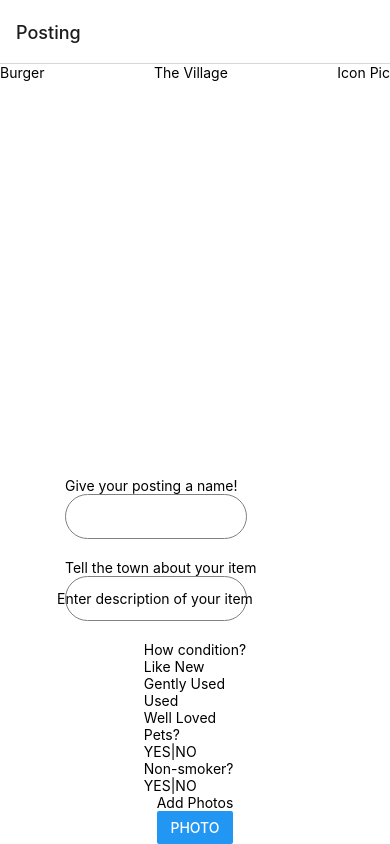
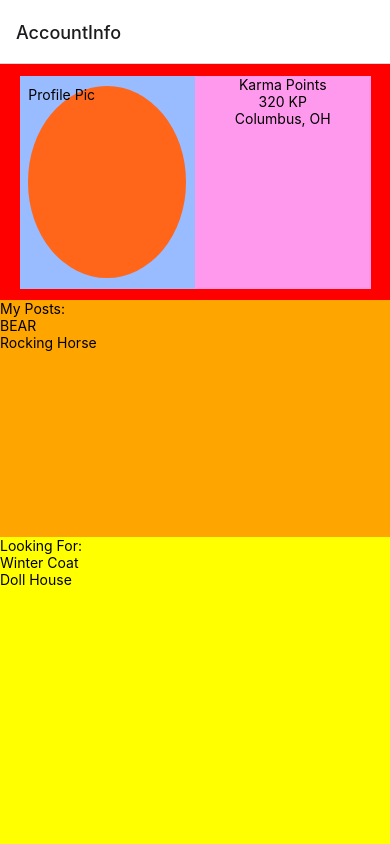
Before and after one commit to den-ny/village, a React Native app: screen /AccountInfo in a window 390 px wide. Built offline with nearby package versions, Linux system fonts and the light colour scheme.

Commit message:
Making progress on account page

```diff
--- a/App.js
+++ b/App.js
@@ -28,11 +28,11 @@ export default function App() {
         {/* <Stack.Screen name="Inbox" component={Inbox} /> */}
         {/* <Stack.Screen name="Message" component={Message} /> */}
 
-        {/* <Stack.Screen name="AccountInfo" component={AccountInfo} /> */}
+        <Stack.Screen name="AccountInfo" component={AccountInfo} />
         {/* <Stack.Screen name="ProductInfo" component={ProductInfo} /> */}
 
-        <Stack.Screen name="Posting" component={Posting} />
-        <Stack.Screen name="Upload" component={Upload} />
+        {/* <Stack.Screen name="Posting" component={Posting} />
+        <Stack.Screen name="Upload" component={Upload} /> */}
         {/* signin */}
         {/* <Stack.Screen name="Login" component={Login}/>  */}
 
--- a/screens/AccountInfo.js
+++ b/screens/AccountInfo.js
@@ -20,33 +20,35 @@ function AccountInfo({ navigation }) {
       <StatusBar style="auto" />
       {/* <Image style={styles.image} source={require("../assets/.png")} /> */}
 
-
-        <View style={styles.navBar}>
+      {/* NavBar */}
+        {/* <View style={styles.navBar}>
             <Button title="="></Button>
             <Text>Karen T </Text>
             <Button title="Setting"></Button>
-        </View>
+        </View> */}
       {/* List of messages */}
 
+      {/* Profile Info Section */}
+      <View style={styles.profile}>
+        <View style={styles.profile_left}>
+          <Text style={styles.profile_image}>Profile Pic</Text>
+        </View>
+        <View style={styles.profile_right}>
+          <Text style={styles.profile_lineOne}>Karma Points</Text>
+          <Text style={styles.profile_lineTwo}>320 KP</Text>
+          <Text style={styles.profile_lineThree}>Columbus, OH</Text>
+          {/* <Text style={styles.lineThree}>Location</Text> */}
+        </View>
+      </View>
 
-        <View style={styles.profile}>
-          <View style={styles.left}>
-            <Text>Profile Pic</Text>
-          </View>
-          <View style={styles.right}>
-            <Text style={styles.lineOne}>Karma Points</Text>
-            <Text style={styles.lineTwo}>ICON 320KP</Text>
-            {/* <Text style={styles.lineThree}>Location</Text> */}
-          </View>
-        </View>
-
-
+      {/* My Posts Section */}
       <View style={styles.myPost}>
         <Text>My Posts:</Text>
         <Text>BEAR</Text>
         <Text>Rocking Horse</Text>
       </View>
 
+      {/* Looking For Section */}
       <View style={styles.lookingFor}>
         <Text>Looking For:</Text>
         <Text>Winter Coat</Text>
@@ -59,7 +61,7 @@ function AccountInfo({ navigation }) {
             <Text style={styles.forgot_button}>Forgot Password?</Text>
           </TouchableOpacity> */}
 
-      <Pressable style={styles.loginBtn}>
+      {/* <Pressable style={styles.loginBtn}>
         <Text
           style={styles.loginText}
           title="Log In"
@@ -67,18 +69,91 @@ function AccountInfo({ navigation }) {
         >
           Log In
         </Text>
-      </Pressable>
+      </Pressable> */}
     </View>
   );
 }
 
 const styles = StyleSheet.create({
+
+  /* &&&&&&&&&&&&&&&&&&& Major Views Styles &&&&&&&&&&&&&&&&&&& */
+
+  //Big Container
   container: {
-    flex: 1,
+    flexDirection: "column",
     backgroundColor: "#fff",
     alignItems: "center",
-    justifyContent: "center",
+    justifyContent: "flex-start",
+    width: '100%',
+    height: '100%'
   },
+
+  //Navbar
+  navBar: {
+    backgroundColor: "#6AFF4D",
+    width: "100%",
+    flex: 1
+  },
+
+  //Profile View
+  profile: {
+    backgroundColor: "red",
+    width: "100%",
+    flex: 1,
+    flexDirection:'row',
+    justifyContent: 'center',
+    alignItems: 'center'
+  },
+
+  //My Posts
+  myPost: {
+    backgroundColor: "orange",
+    width: '100%',
+    flex: 1
+  },
+
+  //Looking For
+  lookingFor: {
+    backgroundColor: "yellow",
+    width: '100%',
+    flex: 1.3
+  },
+
+  /* &&&&&&&&&&&&&&&&&&&&&&&&&&&&&&&&&&&&&&&&& Child Styles &&&&&&&&&&&&&&&&&&&&&&&&&&&&&&&&&&&&&&&&& */
+
+  /* !!!!!!!!!!!!!!!!! Profile !!!!!!!!!!!!!!!!! */
+  profile_left: {
+    backgroundColor: '#99BBFF',
+    height: '90%',
+    width: '45%',
+    justifyContent: 'center',
+    alignItems: 'center'
+  },
+
+  profile_image: {
+    width: '90%',
+    height: '90%',
+    borderRadius: '50%',
+    backgroundColor: '#FF6619'
+  },
+
+  profile_right: {
+    backgroundColor: '#FF99EE',
+    height: '90%',
+    width: '45%',
+    flexDirection: 'column',
+    justifyContent: 'flex-start',
+    alignItems: 'center'
+  },
+
+  profile_lineOne: {
+
+  },
+
+  /* !!!!!!!!!!!!!!!!! My Posts !!!!!!!!!!!!!!!!! */
+
+
+  /* !!!!!!!!!!!!!!!!! Looking For !!!!!!!!!!!!!!!!! */
 
   image: {
     marginBottom: 40,
```
